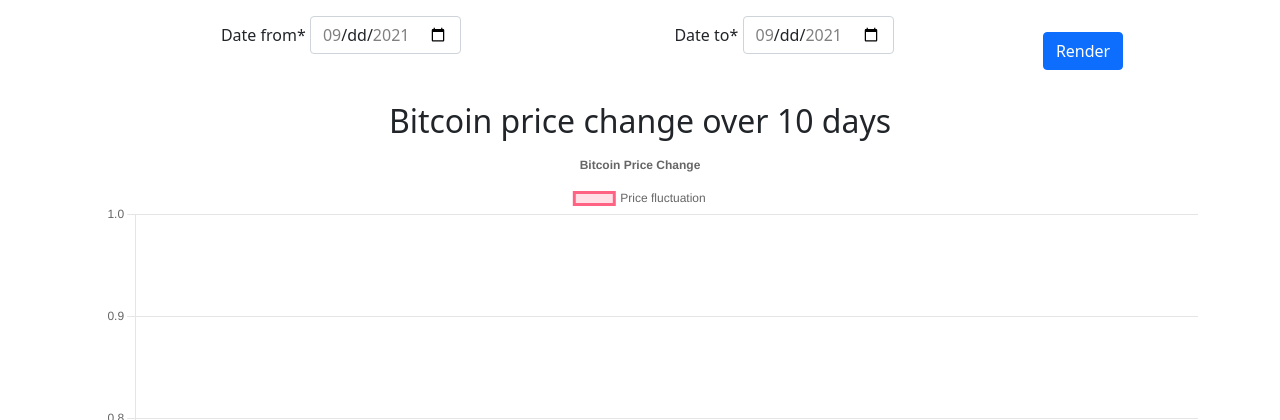
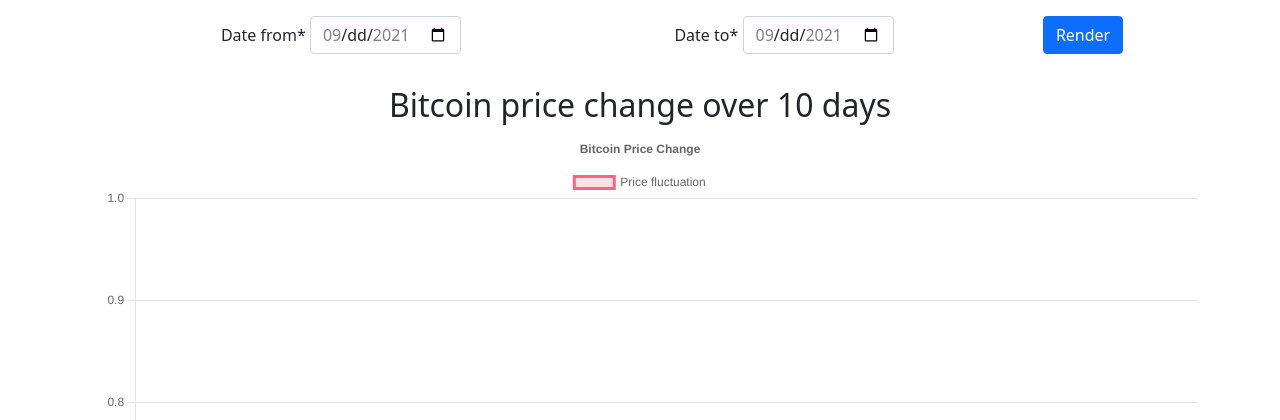
Before and after one commit to Faruqt/Bitcoin-Price-Tracker, a Django app: page / in a window 1280 px wide. Shown: the top 420 px of the page. Run offline with Django 3.2, Linux system fonts and the light colour scheme; data that the repository does not hold is empty; some libraries are stand-ins or nearby versions.

Commit message:
Remove margin from button

```diff
--- a/static/css/style.css
+++ b/static/css/style.css
@@ -15,11 +15,14 @@
 form{
     margin-bottom: 2rem;
 }
+input{
+    cursor: pointer;
+}
+.btn{
+    margin-top: 0 !important;
+}
 @media (max-width: 760px) {
     .form-control{
         width: 100%;
     }
 }
-input{
-    cursor: pointer;
-}
```
